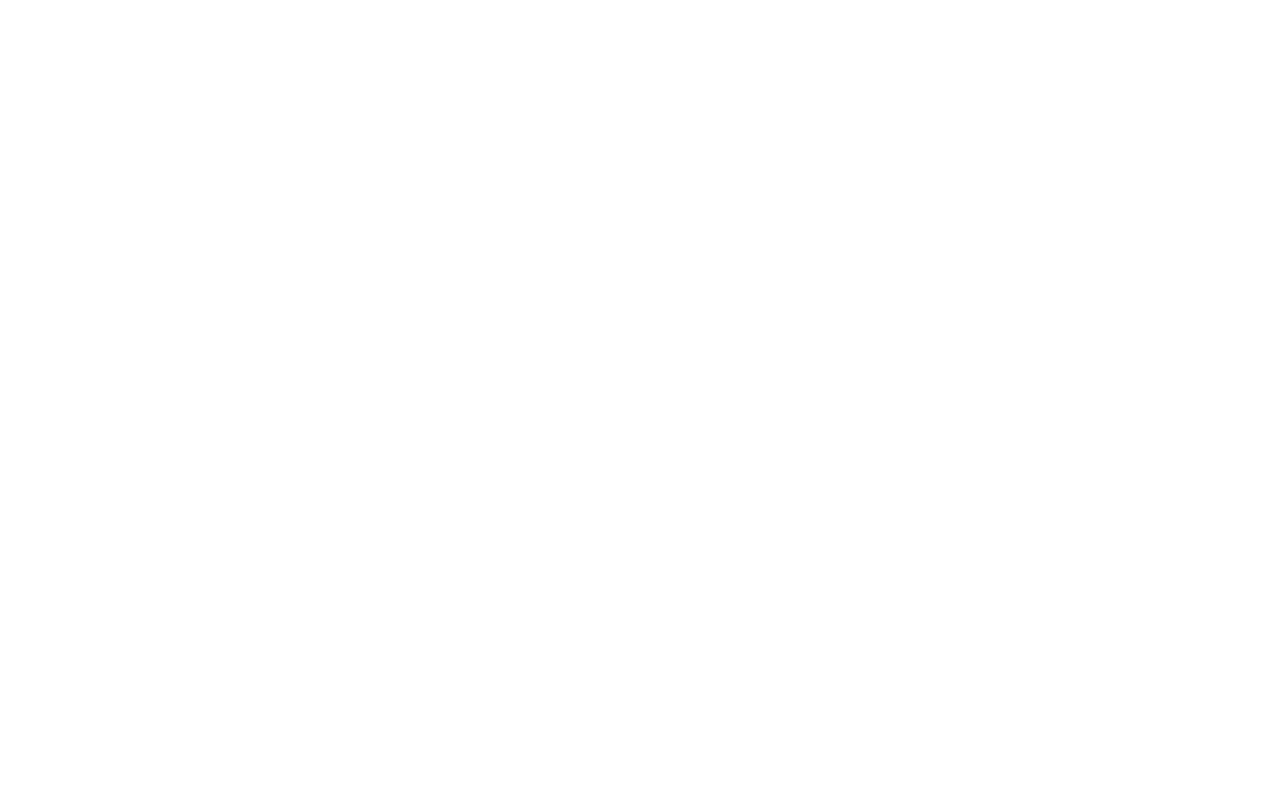
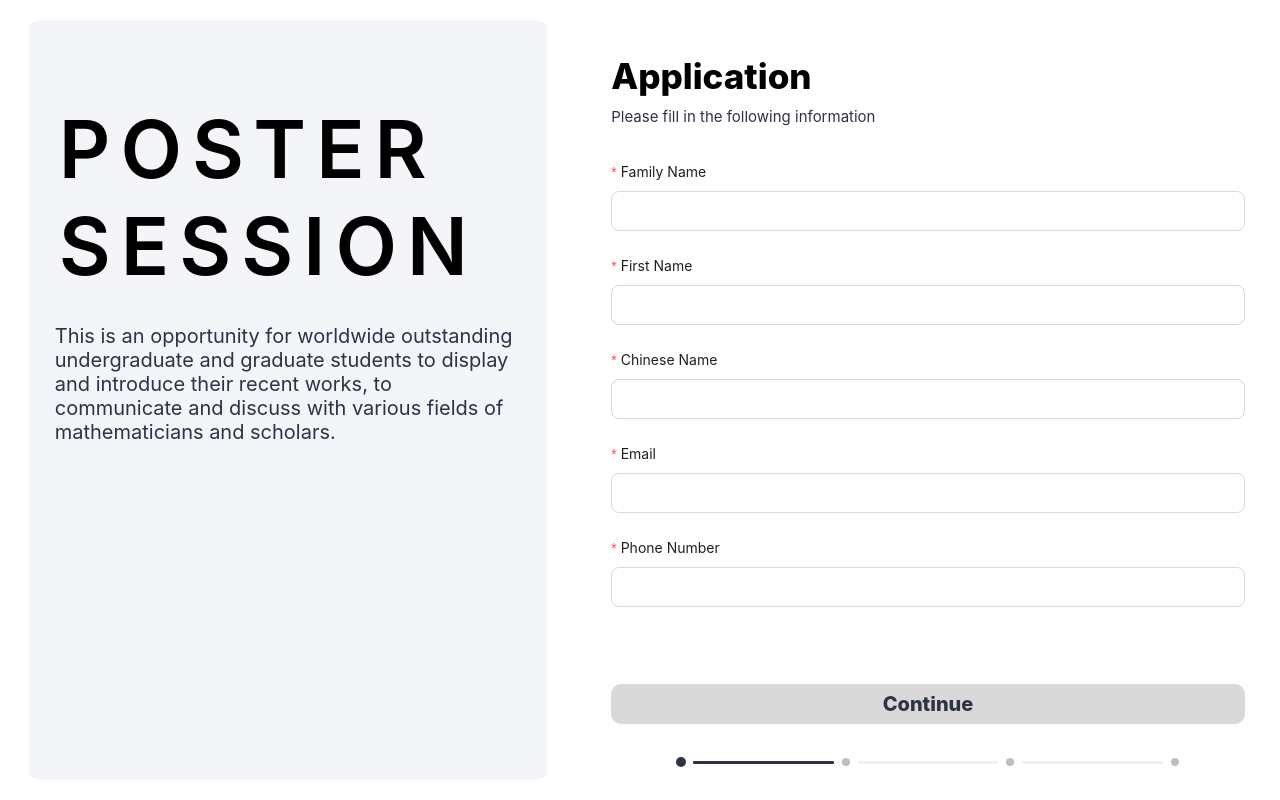
Before and after one commit to AkaCoder404/Poster-frontend, a React (Create React App) app: page /postersession/register in a window 1280 px wide. Before the commit this address had no page. Built offline with nearby package versions, Linux system fonts and the light colour scheme.

Commit message:
load user data

```diff
--- a/src/App.js
+++ b/src/App.js
@@ -15,10 +15,10 @@
   return (
     <Router>
       <Routes>
-        <Route exact path="/" element={<LandingPage/>} />
-        <Route exact path="/register" element={<RegisterPage/>} />
-        <Route exact path="/success" element={<SuccessPage/>} />
-        <Route exact path="/recommendation" element={<RecommendationLetterPage/>} />
+        <Route exact path="/postersession" element={<LandingPage/>} />
+        <Route exact path="/postersession/register" element={<RegisterPage/>} />
+        <Route exact path="/postersession/success" element={<SuccessPage/>} />
+        <Route exact path="/postersession/recommendation" element={<RecommendationLetterPage/>} />
       </Routes>
     </Router>
 
--- a/src/Pages/LandingPage.js
+++ b/src/Pages/LandingPage.js
@@ -2,7 +2,7 @@
 import { useEffect } from 'react';
 import { useNavigate } from "react-router-dom";
 import { Button } from 'antd';
-import cover from "../assets/images/cover_with_text2.png";
+import cover from "../assets/images/cover_with_text3.png";
 import { FaSchool } from 'react-icons/fa';
 import { BiMath } from 'react-icons/bi';
 import { MdSchool } from 'react-icons/md';
@@ -33,7 +33,7 @@
     // Function after clicking the register button
     const onRegisterClick = () => {
         console.log("Register button clicked");
-        navigate("/register");
+        navigate("/postersession/register");
     }
 
     useEffect(() => {
@@ -141,7 +141,7 @@
 
             <div className="LandingPage-info">
                 <div className="LandingPage-info-subtitle"> Poster Session </div>
-                <div className="LandingPage-info-title"> ABOUT THE CONFERENCE </div>
+                <div className="LandingPage-info-title"> <div className="LandingPage-info-title-layout"><span style={{color: "#004DA6"}}>ABOUT</span>{'\u00A0'}THE POSTER SESSION </div></div>
                 <div className="LandingPage-info-text"> A half day poster session will be held during the inaugural International Congress of Basic Science (ICBS). This is an opportunity for outstanding undergraduate and graduate students worldwide to display and introduce their recent works, to communicate and discuss with various fields of mathematicians and scholars. The congress will provide up to 25000RMB economic airfare support and accommodation (shared room) for every successful applicant. </div>
             </div>
 
--- a/src/Pages/RegisterPage.css
+++ b/src/Pages/RegisterPage.css
@@ -68,6 +68,7 @@
     margin-right: auto;
     background-color: #2D3345;
     border-radius: 10px;
+    visibility: hidden;
 }
 
 .RegisterPage-leftColumn-innerBox-icon {
@@ -249,9 +250,8 @@
     /* margin-left: -80px; */
 }
 
-
 .RegisterPage-rightColumn-form-callout {
-    height: 50px;
+    height: fit-content;
     width: 100%;
     margin-bottom: 15px;
     display: flex;
@@ -281,7 +281,7 @@
     font-size: 15px;
     margin-left: 12px;
     color: #2D3345;
-    width: 100%;
+    width: 80%;
 }
 
 .Dragger-Icon {
--- a/src/Pages/RegisterPage.js
+++ b/src/Pages/RegisterPage.js
@@ -1,5 +1,6 @@
+// eslint-disable-next-line no-unused-vars
 import { Button, Steps, Form, Input, Select, Radio, Upload, Table, Popconfirm, message } from 'antd';
-import { ExclamationCircleOutlined} from '@ant-design/icons';
+import { ExclamationCircleOutlined } from '@ant-design/icons';
 import { FaQuoteLeft } from 'react-icons/fa';
 import React, { useContext, useEffect, useRef, useState } from 'react';
 import { useNavigate, useLocation } from "react-router-dom";
@@ -18,6 +19,7 @@
         </Form>
     );
 };
+
 const EditableCell = ({
     title,
     editable,
@@ -91,15 +93,19 @@
 const formData = new FormData();
 function RegisterPage() {
     const location = useLocation();
+    const [uuid, setUuid] = useState('');
     const [form] = Form.useForm();
     const formRef = React.useRef(null);
     const [fileList, setFileList] = useState([]);
     const [publicationFileList, setPublicationFileList] = useState([]);
+    const [publicationDefaultFileList, setPublicationDefaultFileList] = useState([]);
     const [recommendationFileList, setRecommendationFileList] = useState([]);
     const [posterFileList, setPosterFileList] = useState([]);
+    const [posterDefaultFileList, setPosterDefaultFileList] = useState([]);
 
     // const [formData, setFormData] = useState(new FormData());
     const [current, setCurrent] = useState(0);
+    const [dataLoaded, setDataLoaded] = useState(false);
     // eslint-disable-next-line no-unused-vars
     const [submitLoading, setSubmitLoading] = useState(false);
 
@@ -158,6 +164,7 @@
                 ) : null,
         },
     ];
+    // eslint-disable-next-line no-unused-vars
     const handleAdd = () => {
         const newData = {
             key: count,
@@ -177,12 +184,14 @@
         });
         setDataSource(newData);
     };
+    // eslint-disable-next-line no-unused-vars
     const components = {
         body: {
             row: EditableRow,
             cell: EditableCell,
         },
     };
+    // eslint-disable-next-line no-unused-vars
     const columns = defaultColumns.map((col) => {
         if (!col.editable) {
             return col;
@@ -206,28 +215,92 @@
         setCurrent(current - 1);
     };
 
+    // eslint-disable-next-line
+    const loadData = async (uuid) => {
+        console.log("Loading data from backend");
+        var data = { "id": uuid }
+
+        await axios.post('/api/info/', data).then((response) => {
+            if (response.data.code !== 0) {
+                message.error(response.data.message);
+                return;
+            }
+            message.success("Data loaded successfully");
+            console.log(response.data.data);
+
+            // TODO: Set form data
+            form.setFieldsValue({ "familyName": response.data.data.familyName });
+            form.setFieldsValue({ "firstName": response.data.data.firstName });
+            form.setFieldsValue({ "chinesename": response.data.data.chinesename });
+            form.setFieldsValue({ "email": response.data.data.email });
+            form.setFieldsValue({ "number": response.data.data.number });
+            form.setFieldsValue({ "institution": response.data.data.institution });
+            form.setFieldsValue({ "title": response.data.data.title });
+            form.setFieldsValue({ "research": response.data.data.research });
+            form.setFieldsValue({ "professorname": response.data.data.professorname });
+            form.setFieldsValue({ "professoremail": response.data.data.professoremail });
+
+            console.log(response.data.data.publication_files.split('/')[response.data.data.publication_files.split('/').length - 1])
+            console.log(response.data.data.poster_files.split('/')[response.data.data.poster_files.split('/').length - 1])
+            // TODO: Set file list
+
+            const defaultPublicationFileList = [
+                {
+                    uid: "0",
+                    name: response.data.data.publication_files.split('/')[response.data.data.publication_files.split('/').length - 1],
+                    status: 'done',
+                    response: "",
+                    url: response.data.data.publication_files
+                }
+            ];
+            setPublicationDefaultFileList(defaultPublicationFileList);
+            setPublicationFileList(defaultPublicationFileList);
+
+            const defaultPosterFileList = [
+                {
+                    uid: "0",
+                    name: response.data.data.poster_files.split('/')[response.data.data.poster_files.split('/').length - 1],
+                    status: 'done',
+                    response: "",
+                    url: response.data.data.poster_files
+                }
+            ];
+            setPosterDefaultFileList(defaultPosterFileList);
+            setPosterFileList(defaultPosterFileList);
+        }).catch((error) => {
+            console.log(error);
+        });
+    }
+
+    // eslint-disable-next-line
     useEffect(() => {
         console.log("Page Loaded");
         const searchParams = new URLSearchParams(location.search);
         console.log("Url Params: ", searchParams.get('uuid'));
 
         // TODO: Check if uuid is valid
+        if (searchParams.get('uuid') !== null && dataLoaded === false) {
+            setDataLoaded(true);
+            setUuid(searchParams.get('uuid'));
+            loadData(searchParams.get('uuid'));
+        } else {
+            // console.log("Invalid uuid");
+        }
 
         // TODO: Load previously submitted data from backend
 
         // TODO: Disable form fields if data is already submitted
 
         // TODO: Set publicationFileList, recommendationFileList, posterFileList
+    }, [location.search, dataLoaded, loadData]);
 
 
-    }, [location.search]);
 
     const onFinish = (values) => {
         // Add ID
-        if (formData.has('id')) {
-            formData.delete('id');
+        if (!formData.has('id') && uuid !== '') {
+            formData.append('id', uuid);
         }
-        formData.append('id', '');
 
         // Check if formData already has the key, if so, delete it
         if ('familyName' in values) {
@@ -259,11 +332,11 @@
             formData.append('email', values.email);
         }
 
-        if ('phone' in values) {
-            if (formData.has('phone')) {
-                formData.delete('phone');
+        if ('number' in values) {
+            if (formData.has('number')) {
+                formData.delete('number');
             }
-            formData.append('phone', values.phone);
+            formData.append('number', values.number);
         }
 
         if ('institution' in values) {
@@ -285,6 +358,20 @@
                 formData.delete('research');
             }
             formData.append('research', values.research);
+        }
+
+        if ('professorname' in values) {
+            if (formData.has('professorname')) {
+                formData.delete('professorname');
+            }
+            formData.append('professorname', values.professorname);
+        }
+
+        if ('professoremail' in values) {
+            if (formData.has('professoremail')) {
+                formData.delete('professoremail');
+            }
+            formData.append('professoremail', values.professoremail);
         }
 
         //
@@ -341,11 +428,18 @@
 
     const handleSubmitForm = async () => {
         // setSubmitLoading(true);
-        await axios.post('http://icbs.cn/api/upload/', formData).then((response) => {
+        await axios.post('/api/upload/', formData).then((response) => {
+
+            if (response.data.code !== 0) {
+                message.error(response.data.message);
+                return;
+            }
             console.log(response);
+            var uuid = response.data.uuid;
+
             // TODO: Redirect to success page
             setSubmitLoading(false);
-            navigate('/success');
+            navigate('/postersession/success?uuid=' + uuid);
         }).catch((error) => {
             console.log(error);
         });
@@ -584,11 +678,19 @@
                     onFinishFailed={onFinishFailed}
                     autoComplete="off"
                 >
-                    <Form.Item label="CV and Publications" name="publications" rules={[{ required: true, message: 'Please upload your publications' }]}
+                    <Form.Item label="CV and Publications" name="publications" rules={[{
+                        required: true, message: 'Please upload your publications', validator: (_, value) => {
+                            if (publicationFileList.length > 0) {
+                                return Promise.resolve();
+                            } else {
+                                return Promise.reject('Please upload an publication');
+                            }
+                        }
+                    }]}
                     >
                         <Dragger
-                            // action={}
                             name="file"
+                            defaultFileList={publicationDefaultFileList}
                             fileList={publicationFileList}
                             multiple
                             beforeUpload={beforeUpload}
@@ -602,12 +704,6 @@
                         </Dragger>
                     </Form.Item>
 
-                    {/* <div className="RegisterPage-rightColumn-form-callout">
-                            <div className="callout-col">
-                            <div className="callout-icon"> <ExclamationCircleOutlined /> </div>
-                            <div className="callout-text"> Please upload at least one recommendation letter. </div>
-                            </div>
-                    </div> */}
                     {/* <Form.Item label="Recommendation Letters" name="recommendations" rules={[{ required: true, message: 'Please upload your recommendation letters!' }]}
                     >
                         <Upload
@@ -621,13 +717,29 @@
                             <Button>Select Files</Button>
                         </Upload>
                     </Form.Item> */}
+                    <Form.Item label="Referee" name="professorname"
+                        rules={[{ required: true, message: 'Please input referee name' }]}
+                    >
+                        <Input size="large" />
+                    </Form.Item>
+                    <Form.Item label="Email" name="professoremail"
+                        rules={[{ required: true, message: 'Please input referee email', type: 'email' }]}
+                    >
+                        <Input size="large" />
+                    </Form.Item>
                     <div className="RegisterPage-rightColumn-form-callout">
+                        <div className="callout-col">
+                            <div className="callout-icon"> <ExclamationCircleOutlined /> </div>
+                            <div className="callout-text"> *Only one recommendation letter is required. Please use the above email of the referee to send your recommendation letter to <a href="mailto:ifbs@tsinghua.edu.cn">ifbs@tsinghua.edu.cn</a> before 24:00, 9th April, 2023（Beijing Time） </div>
+                        </div>
+                    </div>
+                    {/* <div className="RegisterPage-rightColumn-form-callout">
                         <div className="callout-col">
                             <div className="callout-icon"> <ExclamationCircleOutlined /> </div>
                             <div className="callout-text"> Please add at least two recommenders of relevent fields. </div>
                         </div>
-                    </div>
-                    <Form.Item label="Recommendation Letters" name="recommendations">
+                    </div> */}
+                    {/* <Form.Item label="Recommendation Letters" name="recommendations">
                         <>
                             <Table
                                 components={components}
@@ -649,7 +761,7 @@
                                 Add a recommender
                             </Button>
                         </>
-                    </Form.Item>
+                    </Form.Item> */}
 
                     {/* <Form.Item>
                         <Button className="RegisterPage-rightColumn-form-previousButton"
@@ -679,7 +791,15 @@
                     onFinishFailed={onFinishFailed}
                     autoComplete="off"
                 >
-                    <Form.Item label="Poster" name="posters" rules={[{ required: true, message: 'Please upload your poster' }]}
+                    <Form.Item label="Poster" name="posters" rules={[{
+                        required: true, message: 'Please upload your poster', validator: (_, value) => {
+                            if (posterFileList.length > 0) {
+                                return Promise.resolve();
+                            } else {
+                                return Promise.reject('Please upload an poster');
+                            }
+                        }
+                    }]}
                     >
                         {/* <Upload
                             name="file"
@@ -694,6 +814,7 @@
                         </Upload> */}
                         <Dragger
                             name="file"
+                            defaultFileList={posterDefaultFileList}
                             fileList={posterFileList}
                             multiple
                             beforeUpload={beforeUpload}
--- a/src/Pages/SuccessPage.js
+++ b/src/Pages/SuccessPage.js
@@ -1,10 +1,17 @@
 import { Button } from 'antd';
-import React from 'react';
+import React, { useEffect, useState } from 'react';
+import { useLocation } from 'react-router-dom';
 import { CheckCircleFilled } from '@ant-design/icons';
 import { useNavigate } from 'react-router-dom';
 import "./SuccessPage.css"
 
 function SuccessPage() {
+    const location = useLocation();
+    // eslint-disable-next-line
+    const [currentUrl, setCurrentUrl] = useState(window.location.href);
+    const urlWithoutSuccess = currentUrl.replace('success', 'register');
+    // eslint-disable-next-line
+    const [uuid, setUuid] = React.useState(null);
 
     const successIconStyle = {
         fontSize: "65px",
@@ -19,16 +26,36 @@
     let navigate = useNavigate();
     const onReturnClick = () => {
         console.log("Return button clicked");
-        navigate("/");
+        navigate("/postersession");
     }
 
+
+    // eslint-disable-next-line
+    const loadData = (uuid) => {}
+
+    // eslint-disable-next-line
+    useEffect(() => {
+        console.log("Page Loaded");
+        const searchParams = new URLSearchParams(location.search);
+        console.log("Url Params: ", searchParams.get('uuid'));
+
+        // TODO: Check if uuid is valid
+        if (searchParams.get('uuid') !== null) {
+            loadData(searchParams.get('uuid'));
+            setUuid(searchParams.get('uuid'));
+        } else {
+            // TODO: Redirect to homepage
+            console.log("Invalid uuid");
+            navigate("/postersession");
+        }
+    }, [location.search, navigate, loadData]);
 
     return (
         <div className="SuccessPage">
            <div className="SuccessPage__content">
                 <div className="SuccessPage__icon"><CheckCircleFilled style={successIconStyle}/></div>
-                <div className="SuccessPage__title">Check your mailbox</div>
-                <div className="SuccessPage__subtitle"> We have sent a confirmation email for your application. Please check your spam box in case you can't find it in your inbox </div>
+                <div className="SuccessPage__title">Save this link!</div>
+                <div className="SuccessPage__subtitle"> Please save this <a href={urlWithoutSuccess}> this </a> link to review your application {urlWithoutSuccess} </div>
                 <Button className="SuccessPage__returnButton"
                     onClick={onReturnClick}> Return to homepage </Button>
            </div>
--- a/src/setupProxy.js
+++ b/src/setupProxy.js
@@ -5,7 +5,7 @@
     app.use(
         '/api',
         createProxyMiddleware({
-        target: 'http://cloud.gutemorgan.com:10000/',
+        target: 'http://icbs.cn',
         changeOrigin: true,
         //   pathRewrite: {
         //     '^/api': ''
```
Also changed, not shown: src/Pages/LandingPage.css (+8 -0 lines), src/assets/images/cover_with_text3.png (added).
